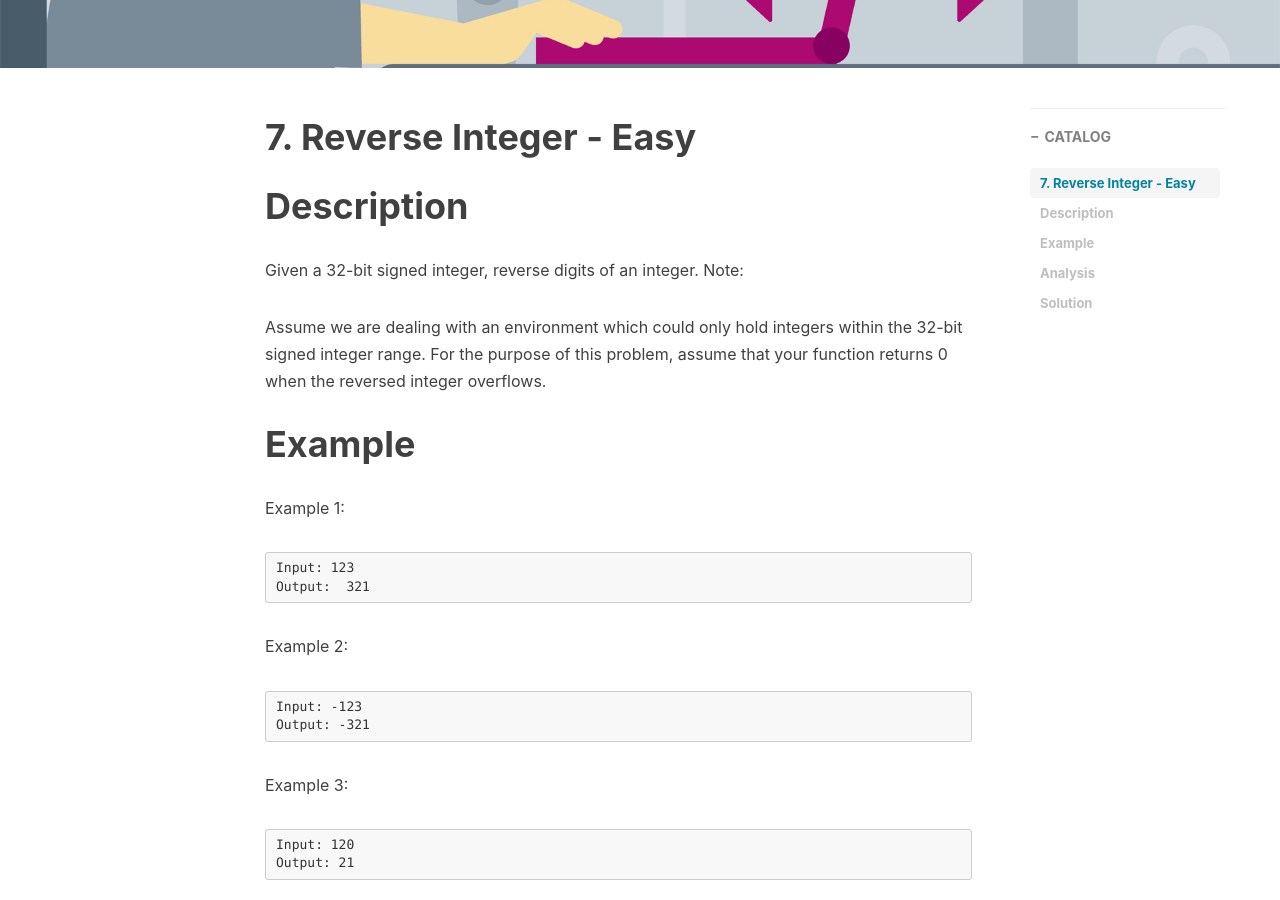
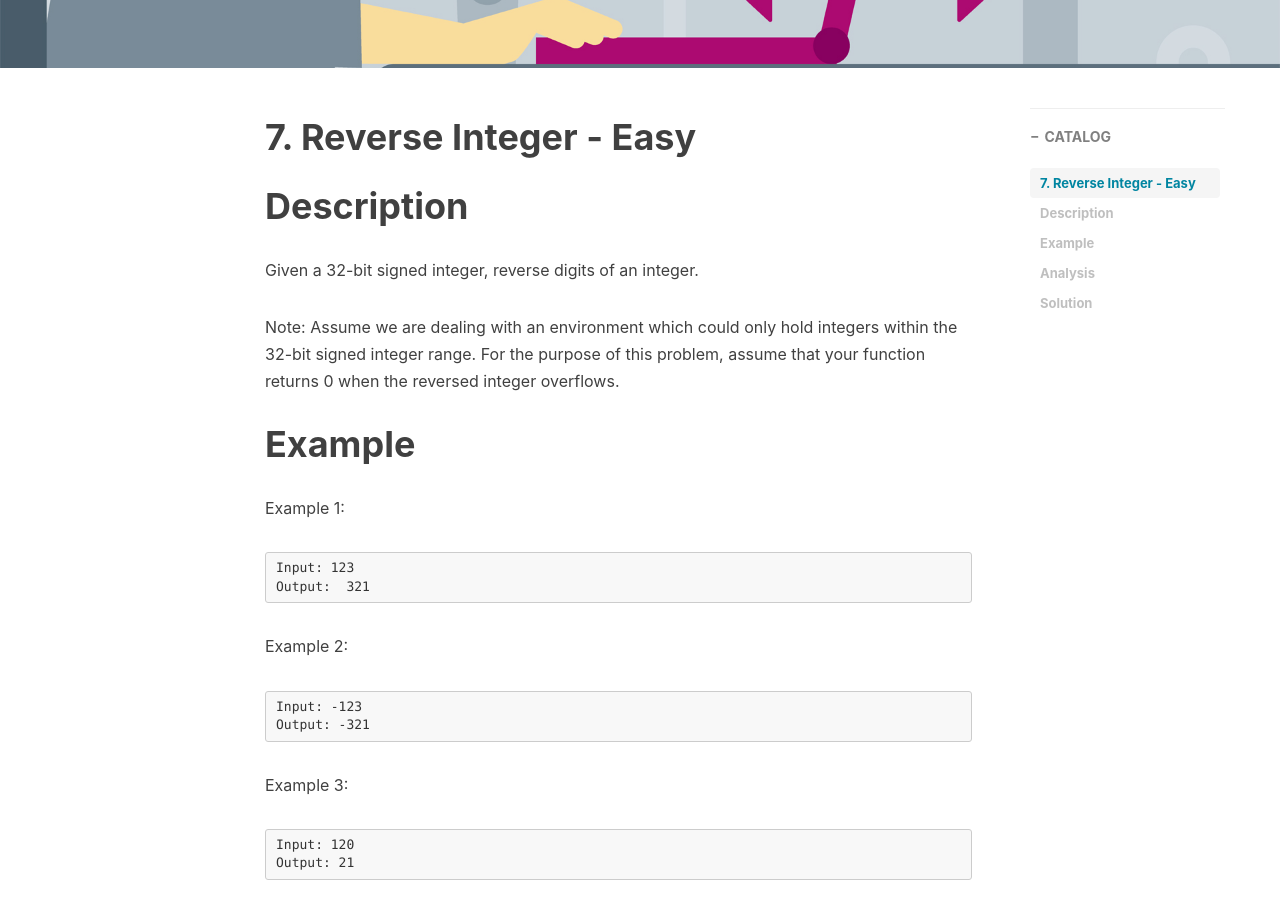
Before and after one commit to alistarhu/alistarhu.github.io, a Jekyll site: the page built from _posts/2018-02-04-LeetCode7-Reverse Integer.md, in a window 1280 px wide and 900 px high, scrolled down 389 px. Built offline with Jekyll 4.4.1, drawn with Linux system fonts in a browser that asks for light colours; nearby versions of some CDN libraries; comment, search, counter and statistics services are not loaded.

```diff
--- a/_posts/2018-02-04-LeetCode7-Reverse Integer.md
+++ b/_posts/2018-02-04-LeetCode7-Reverse Integer.md
@@ -13,9 +13,8 @@ tags:
 
 # Description
 Given a 32-bit signed integer, reverse digits of an integer.
-Note:
 
-Assume we are dealing with an environment which could only hold integers within the 32-bit signed integer range. For the purpose of this problem, assume that your function returns 0 when the reversed integer overflows.
+Note:   Assume we are dealing with an environment which could only hold integers within the 32-bit signed integer range. For the purpose of this problem, assume that your function returns 0 when the reversed integer overflows.
 
 # Example
 Example 1:
```
